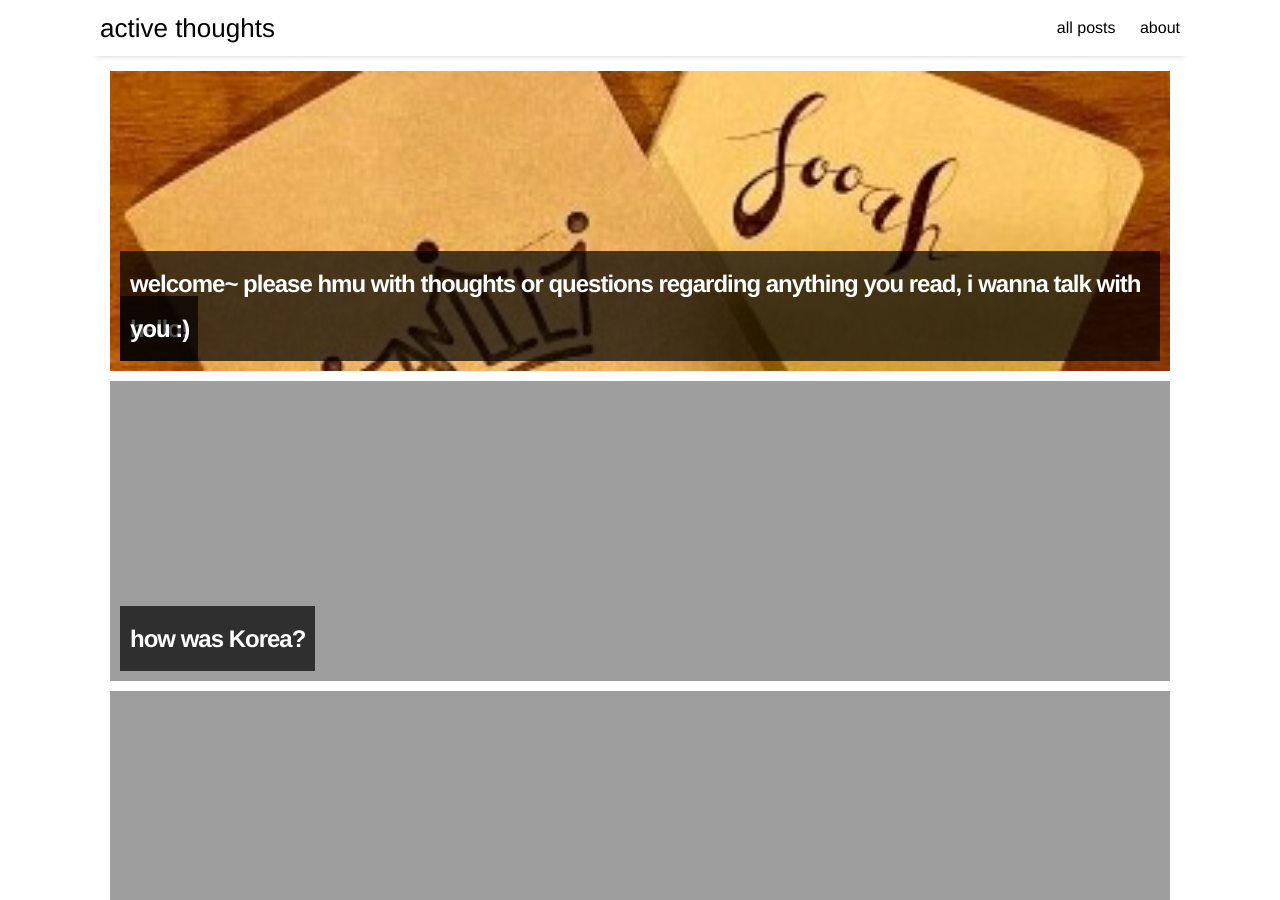
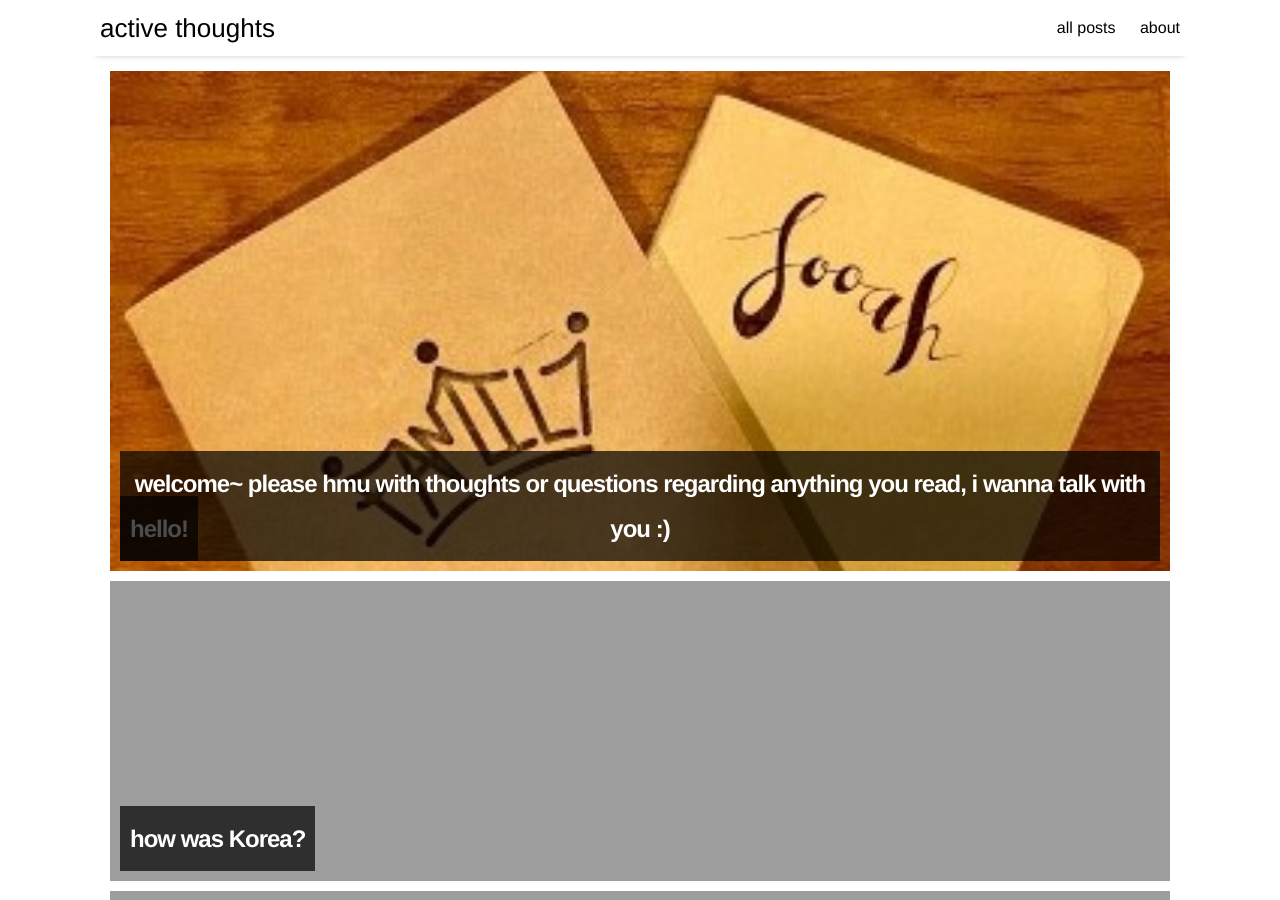
Before and after one commit to thoughtshso/blog, a Jekyll site: the page built from index.html, in a window 1280 px wide and 900 px high. Built offline with Jekyll 4.4.1, drawn with Linux system fonts in a browser that asks for light colours; nearby versions of some CDN libraries; the list of posts is cut into pages by our own code.

Commit message:
[masthead] change stylesheet

```diff
--- a/_includes/masthead.html
+++ b/_includes/masthead.html
@@ -1,6 +1,6 @@
 <article>
   <a href="{{ site.url }}">
-    <div class="featured-post" style="background-image:url({{ site.url }}/assets/img/journals.jpg)">
+    <div class="masthead" style="background-image:url({{ site.url }}/assets/img/journals.jpg)">
       <h2><span>hello!</span></h2>
       <h2><span>welcome~ please hmu with thoughts or questions regarding anything you read, i wanna talk with you :)</span></h2>
     </div>
```
